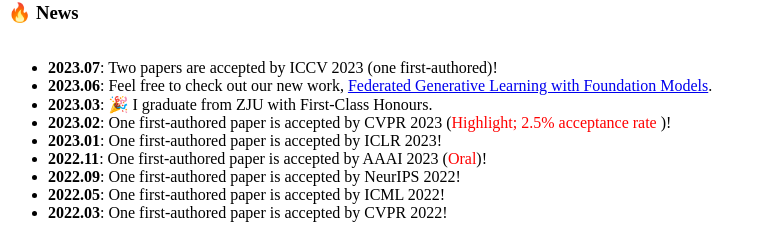
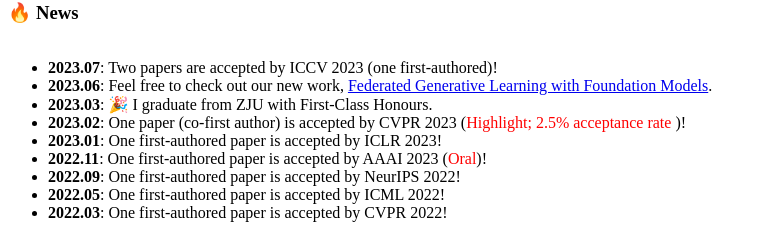
Before and after one commit to zj-jayzhang/zj-jayzhang.github.io, a Jekyll site: the page built from _pages/includes/news.md, in a window 1280 px wide. Shown: the part 785-1028 px from the top of the page, without its empty margins (0-767 px from the left). Built offline with Jekyll 4.4.1, drawn with Linux system fonts in a browser that asks for light colours; our own code applies the rules of GitHub Pages for plain Markdown files.

Commit message:
Update news.md

```diff
--- a/_pages/includes/news.md
+++ b/_pages/includes/news.md
@@ -12,7 +12,7 @@
     <li><strong>2023.07</strong>: Two papers are accepted by ICCV 2023 (one first-authored)!</li>
     <li><strong>2023.06</strong>: Feel free to check out our new work, <a href="https://arxiv.org/abs/2306.16064">Federated Generative Learning with Foundation Models</a>.</li>
     <li><strong>2023.03</strong>: 🎉 I graduate from ZJU with First-Class Honours.</li>
-    <li><strong>2023.02</strong>: One first-authored paper is accepted by CVPR 2023 (<font color="red">Highlight; 2.5% acceptance rate </font>)!</li>
+    <li><strong>2023.02</strong>: One paper (co-first author) is accepted by CVPR 2023 (<font color="red">Highlight; 2.5% acceptance rate </font>)!</li>
     <li><strong>2023.01</strong>: One first-authored paper is accepted by ICLR 2023!</li>
     <li><strong>2022.11</strong>: One first-authored paper is accepted by AAAI 2023 (<font color="red">Oral</font>)!</li>
     <li><strong>2022.09</strong>: One first-authored paper is accepted by NeurIPS 2022!</li>
```
